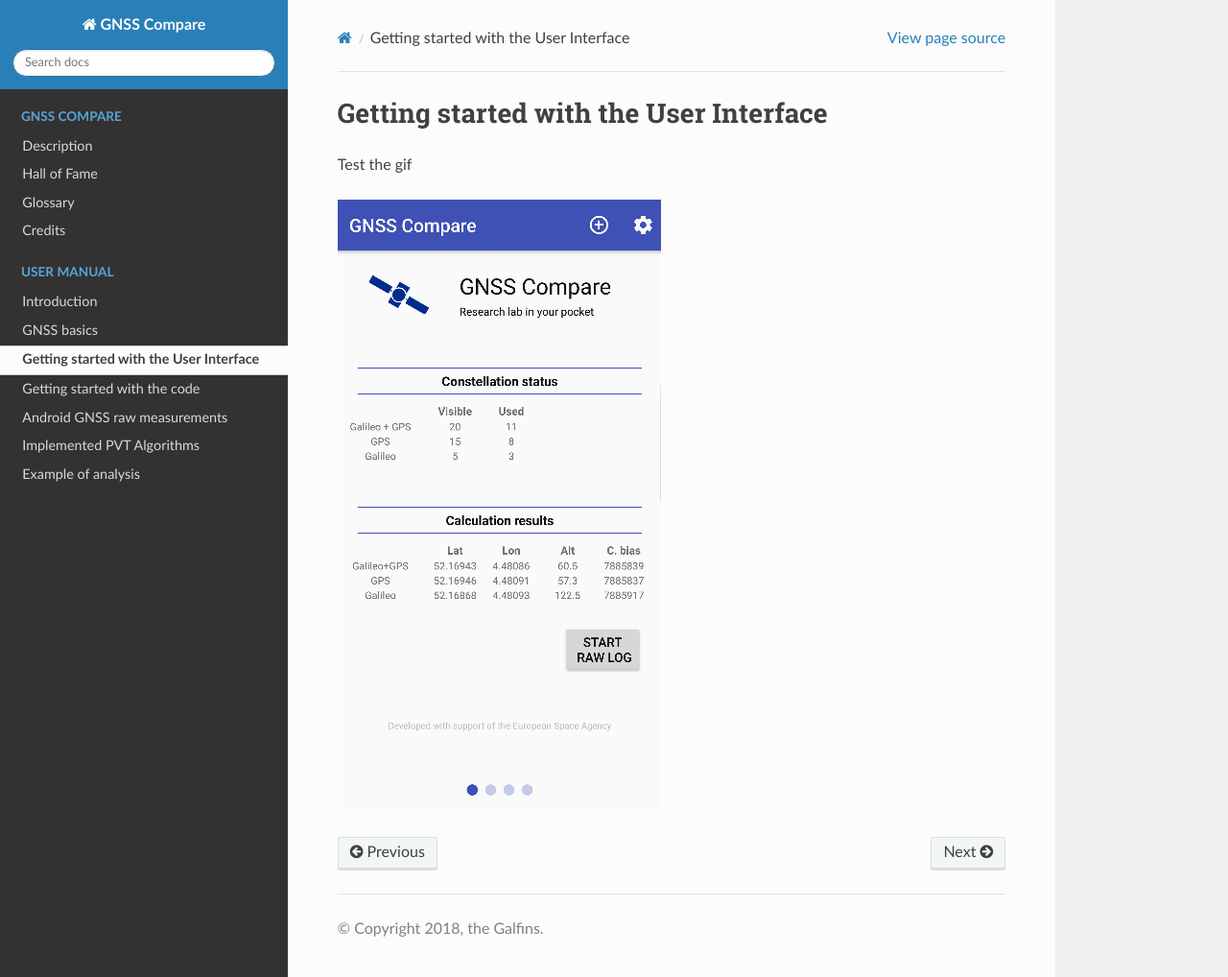
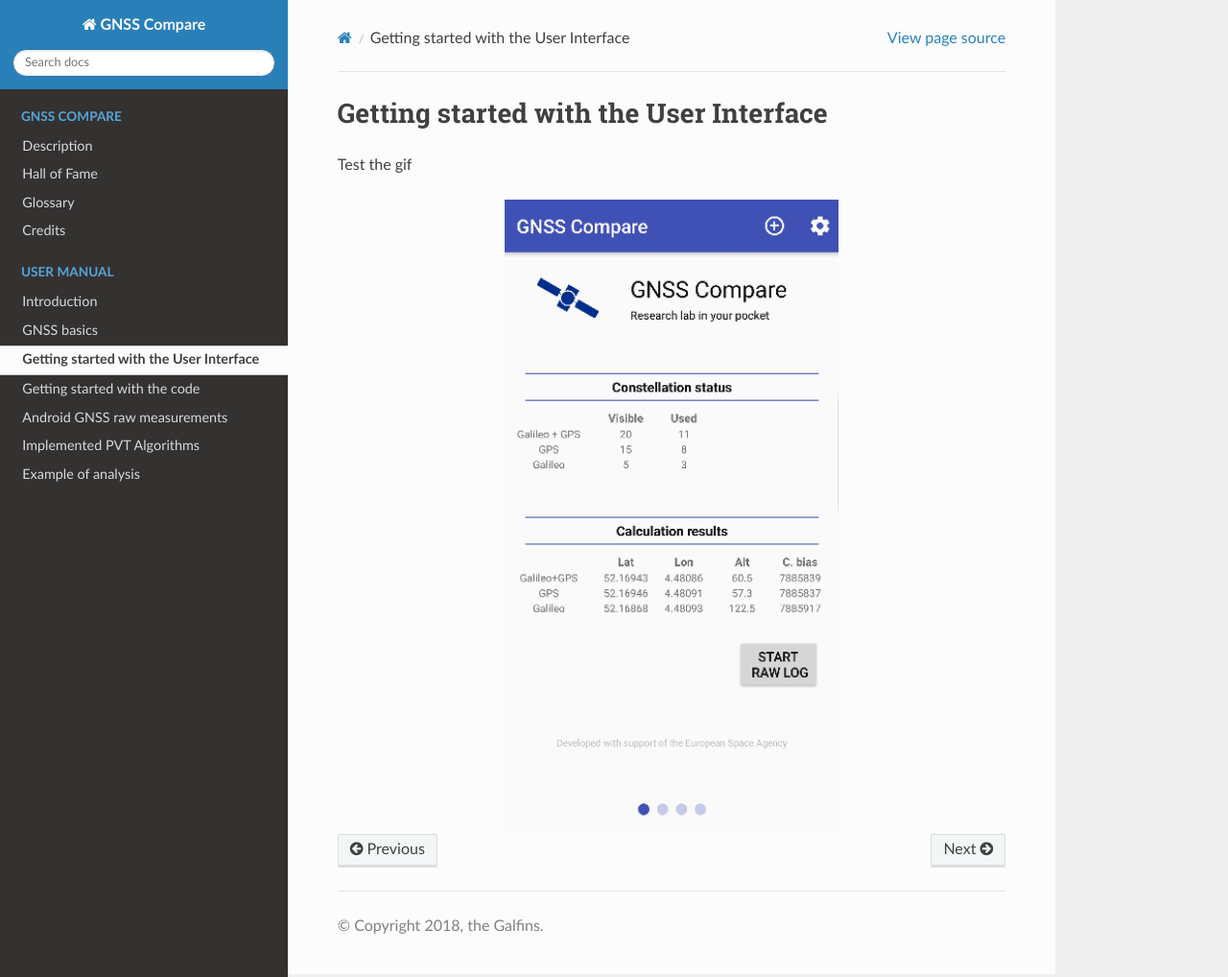
Before and after one commit to TheGalfins/GNSS_Compare, a Sphinx documentation site: the page built from docs/user_manual/ui_description.rst, in a window 1280 px wide and 1018 px high. Shown: the whole window at 96% size. Built offline with Sphinx 7.4.7 and the Read the Docs theme 2.0.0, drawn with Linux system fonts in a browser that asks for light colours; pages that are not in the unit, such as notebooks, are missing from menus.

Commit message:
Centred the MainView GIF

```diff
--- a/docs/user_manual/ui_description.rst
+++ b/docs/user_manual/ui_description.rst
@@ -5,3 +5,5 @@
 Test the gif
 
 .. image:: img/MainView.gif
+      :width: 50%
+      :align: center
```
